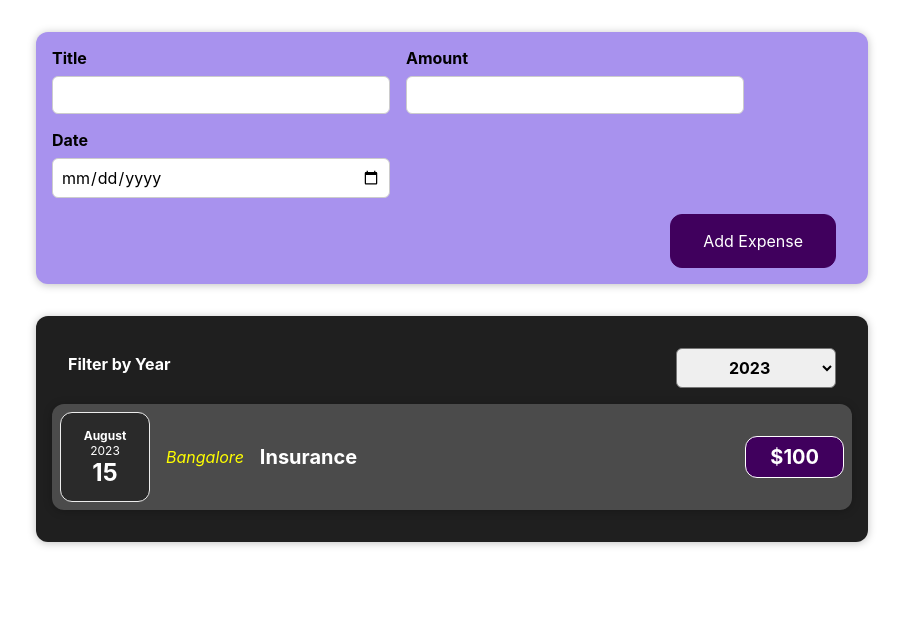
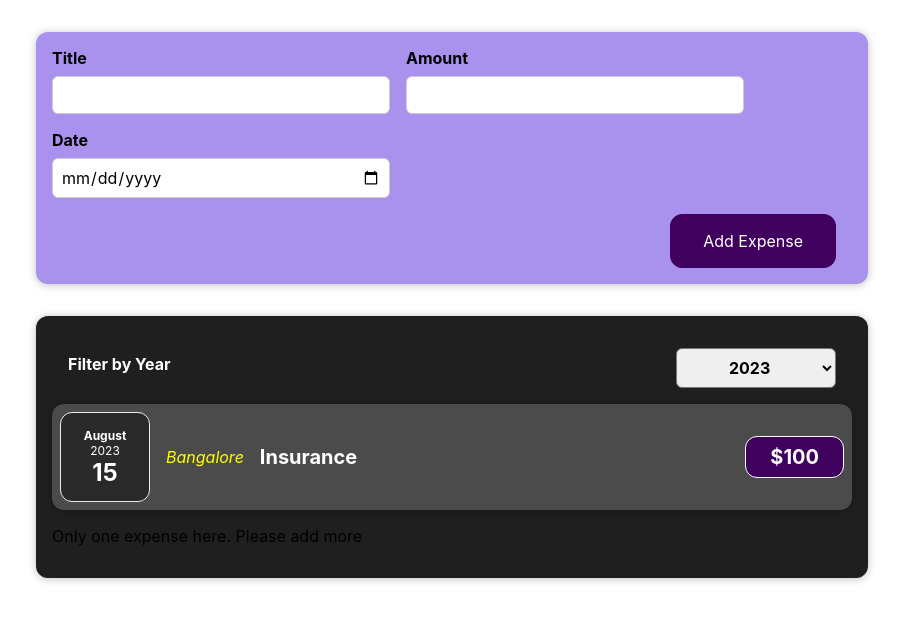
Before and after one commit to godseye1310/TutorialExpenseReactApp, a React (Create React App) app: page / in a window 1280 px wide. Shown: the top 622 px of the page, without its empty margins (188-1091 px from the left). Built offline with nearby package versions, Linux system fonts and the light colour scheme.

Commit message:
conditional rendering in expense list

```diff
--- a/src/components/Expenses/Expenses.jsx
+++ b/src/components/Expenses/Expenses.jsx
@@ -16,23 +16,31 @@
 		return expense.date.getFullYear().toString() === filteredYear;
 	});
 
+	let expenseContent = <p>No expense found</p>;
+	let oneexpenseContent = <p>Only one expense here. Please add more</p>;
+
+	if (filteredExpenses.length > 0) {
+		expenseContent = filteredExpenses.map((expenseData) => {
+			return (
+				<ExpenseItem
+					key={expenseData.id}
+					date={expenseData.date}
+					title={expenseData.title}
+					price={expenseData.price}
+					location={expenseData.location}
+				/>
+			);
+		});
+	}
+
 	return (
 		<Card className="expenses">
 			<ExpensesFilter
 				selected={filteredYear}
 				onChangeFilter={changeFilterHandler}
 			/>
-			{filteredExpenses.map((expenseData) => {
-				return (
-					<ExpenseItem
-						key={expenseData.id}
-						date={expenseData.date}
-						title={expenseData.title}
-						price={expenseData.price}
-						location={expenseData.location}
-					/>
-				);
-			})}
+			{expenseContent}
+			{filteredExpenses.length === 1 && oneexpenseContent}
 		</Card>
 	);
 }
--- a/src/components/Expenses/ExpensesFilter.jsx
+++ b/src/components/Expenses/ExpensesFilter.jsx
@@ -18,6 +18,7 @@
 					<option value="2023">2023</option>
 					<option value="2024">2024</option>
 					<option value="2025">2025</option>
+					<option value="2026">2026</option>
 				</select>
 			</div>
 		</div>
```
